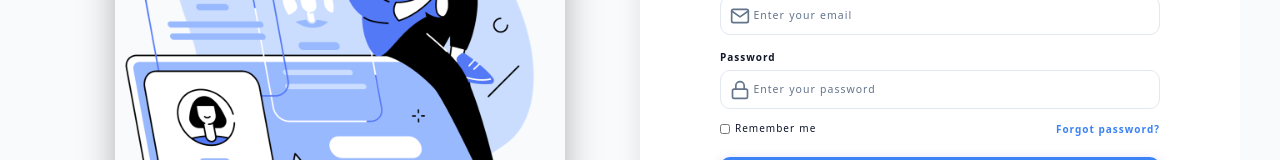
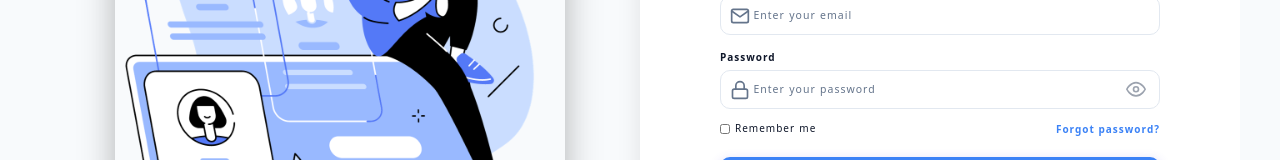
Before and after one commit to Sumitku2938k/React-First-Project, a React (Vite) app: page /login in a window 1280 px wide. Shown: the part 436-596 px from the top of the page. Built offline with nearby package versions, Linux system fonts and the light colour scheme; no server answers.

Commit message:
Add password visibility toggle to login form

```diff
--- a/src/pages/Login.jsx
+++ b/src/pages/Login.jsx
@@ -10,6 +10,7 @@
     password: "",
   });
   const [success, setSuccess] = useState("");
+  const [showPassword, setShowPassword] = useState(false);
 
   const Navigate = useNavigate();
   const {storeTokenInLS} = useAuth();
@@ -108,20 +109,48 @@
 
               <div className="input-group">
                 <label htmlFor="password">Password</label>
-                <div className="input-wrapper">
+                <div className="input-wrapper" style={{ position: "relative" }}>
                   <svg className="input-icon" xmlns="http://www.w3.org/2000/svg" viewBox="0 0 24 24" fill="none" stroke="currentColor" strokeWidth="2" strokeLinecap="round" strokeLinejoin="round">
                     <rect x="3" y="11" width="18" height="11" rx="2" ry="2"></rect>
                     <path d="M7 11V7a5 5 0 0 1 10 0v4"></path>
                   </svg>
                   <input
-                    type="password"
+                    type={showPassword ? 'text' : 'password'}
                     name="password"
                     id="password"
                     value={user.password}
                     onChange={handleInput}
+                    autoComplete="off"
                     placeholder="Enter your password"
                     required
                   />
+                  <button
+                    type="button"
+                    className="toggle-password"
+                    onClick={() => setShowPassword(s => !s)}
+                    aria-label={showPassword ? "Hide password" : "Show password"}
+                    style={{
+                      position: "absolute",
+                      top: "50%",
+                      right: "10px",
+                      transform: "translateY(-50%)",
+                      background: "transparent",
+                      border: "none",
+                      cursor: "pointer",
+                    }}
+                  >
+                    {showPassword ? (
+                      <svg xmlns="http://www.w3.org/2000/svg" width="20" height="20" viewBox="0 0 24 24" fill="none" stroke="currentColor" strokeWidth="2" strokeLinecap="round" strokeLinejoin="round">
+                        <path d="M17.94 17.94A10.07 10.07 0 0 1 12 20c-7 0-11-8-11-8a18.45 18.45 0 0 1 5.06-5.94M9.9 4.24A9.12 9.12 0 0 1 12 4c7 0 11 8 11 8a18.5 18.5 0 0 1-2.16 3.19m-6.72-1.07a3 3 0 1 1-4.24-4.24"/>
+                        <line x1="1" y1="1" x2="23" y2="23"/>
+                      </svg>
+                    ) : (
+                      <svg xmlns="http://www.w3.org/2000/svg" width="20" height="20" viewBox="0 0 24 24" fill="none" stroke="currentColor" strokeWidth="2" strokeLinecap="round" strokeLinejoin="round">
+                        <path d="M1 12s4-8 11-8 11 8 11 8-4 8-11 8-11-8-11-8z"/>
+                        <circle cx="12" cy="12" r="3"/>
+                      </svg>
+                    )}
+                  </button>
                 </div>
               </div>
 
```
